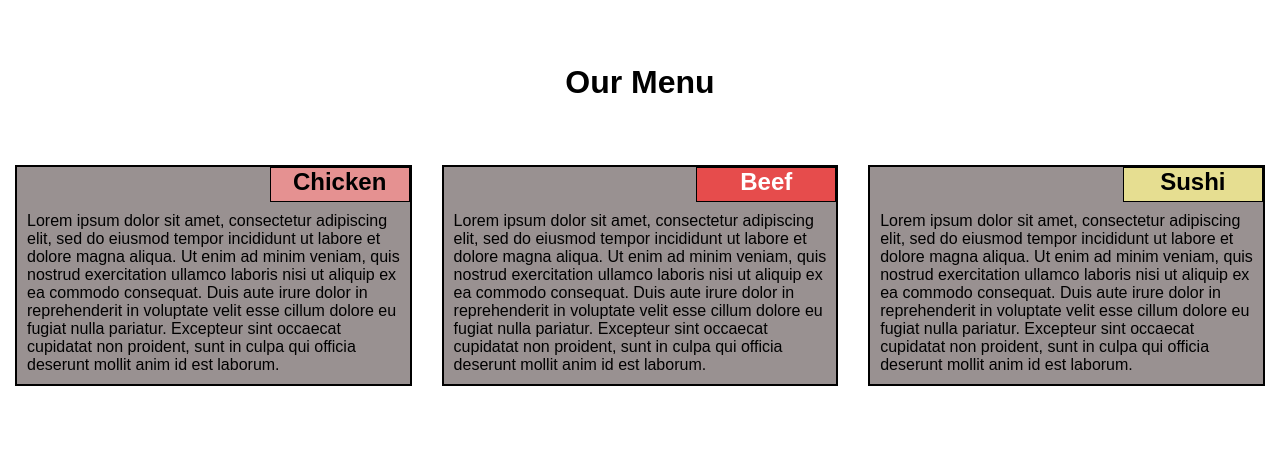
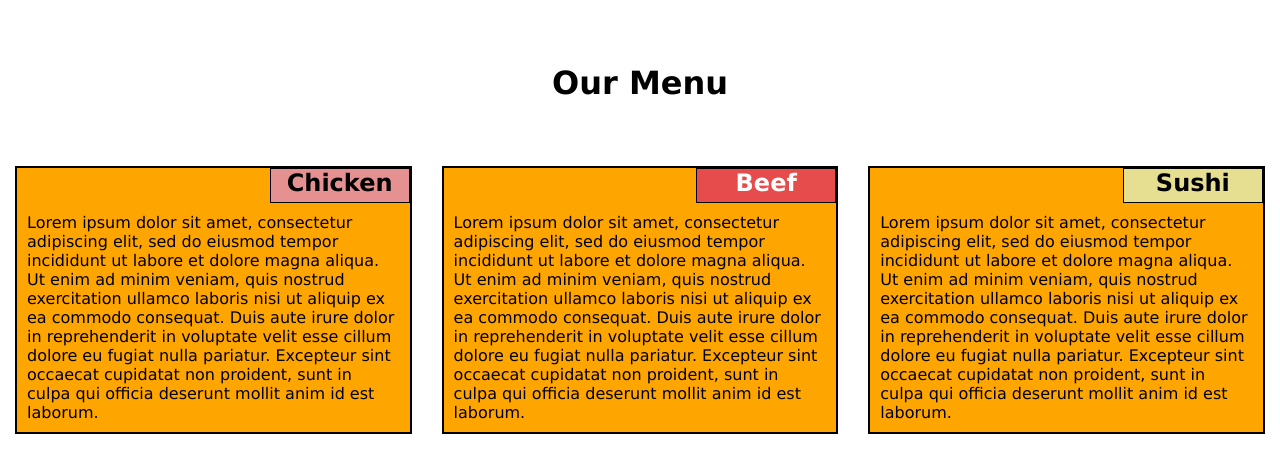
Before and after one commit to maxyutoff/module2-solution, a plain HTML site: page module2-solution/index.html in a window 1280 px wide. Drawn offline with Linux system fonts and the light colour scheme.

Commit message:
Update style.css

```diff
--- a/module2-solution/style.css
+++ b/module2-solution/style.css
@@ -5,7 +5,7 @@
 }
 
 body {
-  font-family: sans-serif;
+  font-family: Verdana;
   font-size: 100%;
 }
 
@@ -33,7 +33,7 @@ h1 {
   clear: margin;
   position: relative;
   color: black;
-  background-color: #999191;
+  background-color: #ffa500 ;
   padding: 10px;
   padding-top: 45px;
   font-size: 100%;
```
